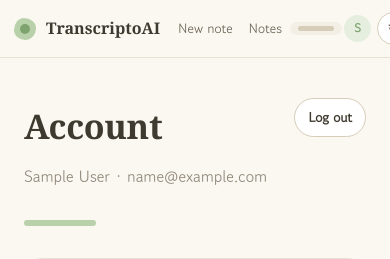
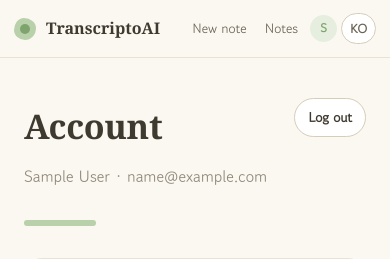
Before and after one commit to S2chloeS2/transcripto-ai, a Flask app: page /account in a window 390 px wide. Shown: the top 259 px of the page. Run offline with Flask 3, Linux system fonts and the light colour scheme; the visitor is signed in with stand-in values (Sample User, id 1); data comes from the database, SQL or seed files in the repository; data that the repository does not hold is empty; some web fonts are replaced.

Commit message:
Mobile nav: two-letter language switch, hide the usage pill on phones
The '한국어' button was pushed outside the viewport on narrow screens. Below
640px it becomes KO/EN and the usage pill (also on the account page) is
hidden, so every nav item fits on one line.

Co-Authored-By: Claude Fable 5.1 <noreply@anthropic.com>

```diff
--- a/static/css/app.css
+++ b/static/css/app.css
@@ -877,3 +877,14 @@ html, body { overflow-x: clip; }
 .wash-img::before { background-image: url("/static/images/story/wash.png"); mix-blend-mode: normal; opacity: .9; }
 :root:not([data-theme="light"]) .wash-img::before { mix-blend-mode: normal; }
 @media (prefers-color-scheme: dark) { :root:not([data-theme="light"]) .wash-img::before { opacity: .35; } }
+
+/* Language switch: full word on desktop, two-letter code on phones. The usage
+   pill steps aside on phones too — it lives on the account page anyway. */
+.lang-short { display: none; }
+@media (max-width: 640px) {
+  .lang-long { display: none; }
+  .lang-short { display: inline; }
+  .lang-switch { padding: 4px 8px; margin-left: 2px; }
+  .usage-pill { display: none; }
+  .nav-links { gap: 2px; }
+}
--- a/templates/base.html
+++ b/templates/base.html
@@ -51,7 +51,7 @@
         <a class="btn btn-primary btn-sm" href="{{ url_for('auth.login') }}">{{ _('무료로 시작하기') }}</a>
       {% endif %}
       <a class="lang-switch" href="{{ url_for('set_lang', code=other_lang) }}" title="{{ 'Switch to Korean' if lang == 'en' else '영어로 보기' }}" aria-label="{{ 'Switch to Korean' if lang == 'en' else '영어로 보기' }}">
-        {{ '한국어' if lang == 'en' else 'EN' }}
+        <span class="lang-long">{{ '한국어' if lang == 'en' else 'English' }}</span><span class="lang-short">{{ 'KO' if lang == 'en' else 'EN' }}</span>
       </a>
     </div>
   </nav>
```
